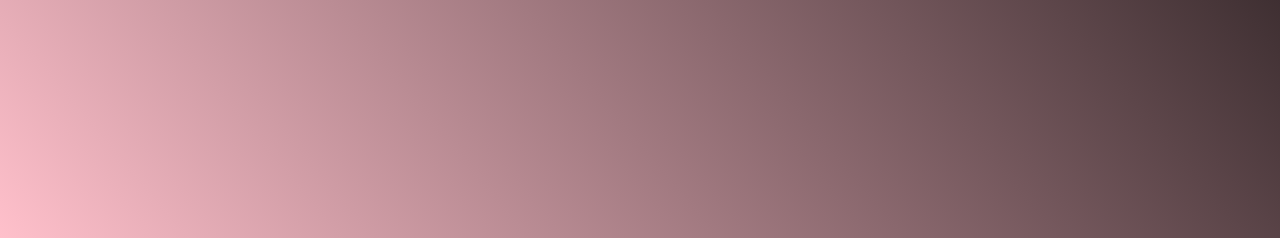
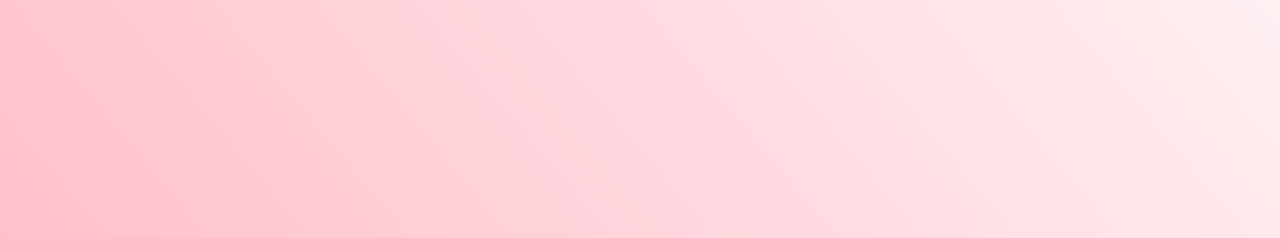
Before and after one commit to Anu-art603/assignment, a plain HTML site: page index.html in a window 1280 px wide. Shown: the part 578-816 px from the top of the page. Drawn offline with Linux system fonts and the light colour scheme.

Commit message:
Update clock.css

```diff
--- a/clock.css
+++ b/clock.css
@@ -5,7 +5,7 @@ body {
     align-items: center;
     height: 100vh;
     background-color: white;
-    background-image: linear-gradient(50deg,pink,black);
+    background-image: linear-gradient(50deg,pink,white);
     font-family: 'Arial', sans-serif;
 }
 .main{
```
